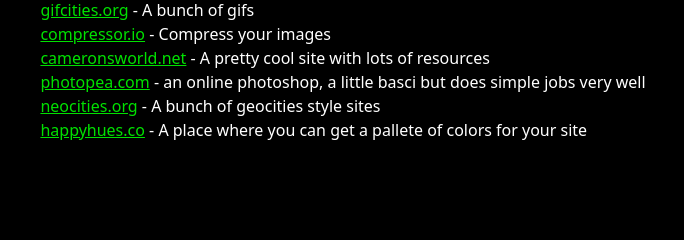
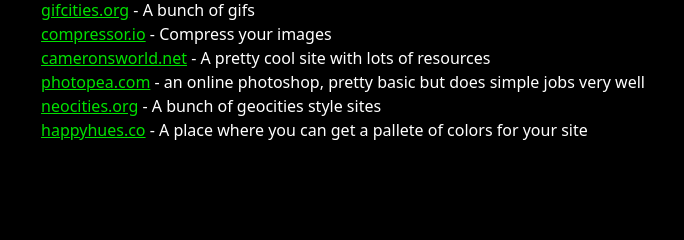
Before and after one commit to urielbravo/code-dungeon, an Astro site: page /links in a window 1280 px wide. Shown: the part 262-502 px from the top of the page, 457-1141 px from the left. Built offline with nearby package versions, Linux system fonts and the light colour scheme; Astro itself is replaced by a stand-in of ours.

Commit message:
typo fix

```diff
--- a/src/pages/links.astro
+++ b/src/pages/links.astro
@@ -12,7 +12,7 @@
             <LinkItem link="https://gifcities.org/" title="gifcities.org" description="A bunch of gifs" />
             <LinkItem link="https://compressor.io/" title="compressor.io" description="Compress your images" />
             <LinkItem link="https://www.cameronsworld.net/" title="cameronsworld.net" description="A pretty cool site with lots of resources" />
-            <LinkItem link="https://www.photopea.com/" title="photopea.com" description="an online photoshop, a little basci but does simple jobs very well" />
+            <LinkItem link="https://www.photopea.com/" title="photopea.com" description="an online photoshop, pretty basic but does simple jobs very well" />
             <LinkItem link="https://neocities.org/browse" title="neocities.org" description="A bunch of geocities style sites" />
             <LinkItem link="https://www.happyhues.co/" title="happyhues.co" description="A place where you can get a pallete of colors for your site" />
          </ul>
```
